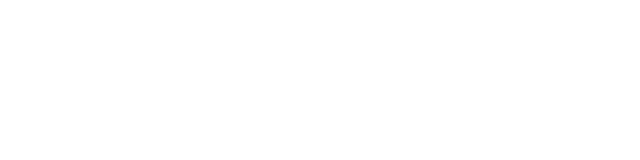
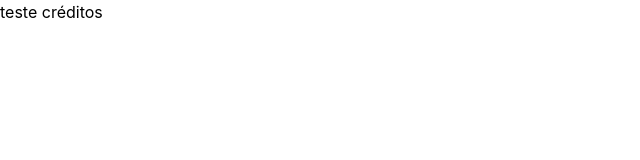
Before and after one commit to G-Aleixo/solucoes-obi-ifpar, a React (Vite) app in the folder site/: page /solucoes-obi-ifpar/credits in a window 1280 px wide. Before the commit this address had no page. Shown: the top 160 px of the page, without its empty margins (0-640 px from the left). Built offline with nearby package versions, Linux system fonts and the light colour scheme.

Commit message:
feat: add Admin and Credits components and update App.jsx

```diff
--- a/site/src/App.jsx
+++ b/site/src/App.jsx
@@ -1,6 +1,9 @@
+import { BrowserRouter, Routes, Route } from "react-router-dom";
+
 import Landingpage from "./components/Landingpage";
 import Grid from "./components/Grid";
-import { BrowserRouter, Routes, Route } from "react-router-dom";
+import Admin from "./components/Admin";
+import Credits from "./components/Credits";
 
 function App() {
   return (
@@ -8,6 +11,8 @@
       <Routes>
         <Route path="/" element={<Landingpage />} />
         <Route path="/grid" element={<Grid />} />
+        <Route path="/admin" element={<Admin />} />
+        <Route path="/credits" element={<Credits />} />
       </Routes>
     </BrowserRouter>
   );
--- /dev/null
+++ b/site/src/components/Admin.jsx
@@ -0,0 +1,9 @@
+function Admin() {
+  return (
+    <>
+      <p>teste admin</p>
+    </>
+  );
+}
+
+export default Admin;
--- /dev/null
+++ b/site/src/components/Credits.jsx
@@ -0,0 +1,9 @@
+function Credits() {
+  return (
+    <>
+      <p>teste créditos</p>
+    </>
+  );
+}
+
+export default Credits;
```
